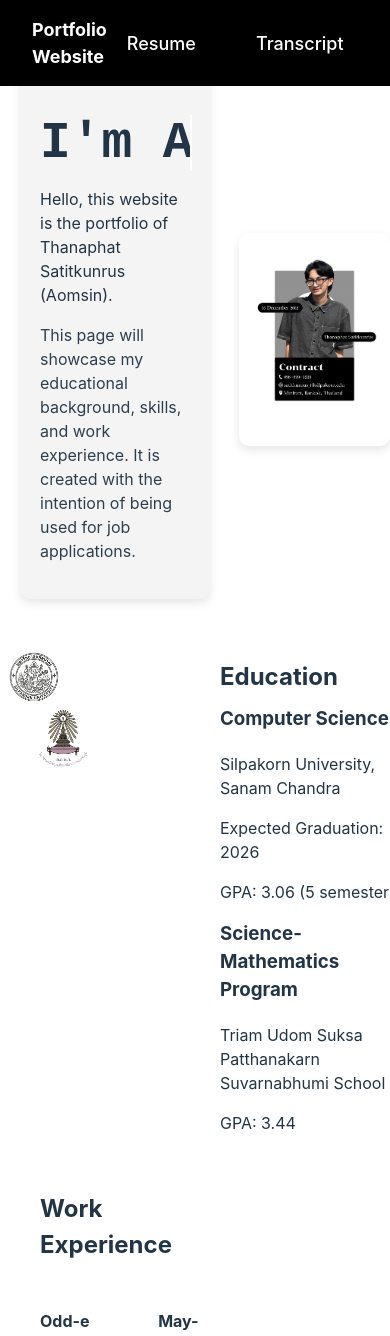
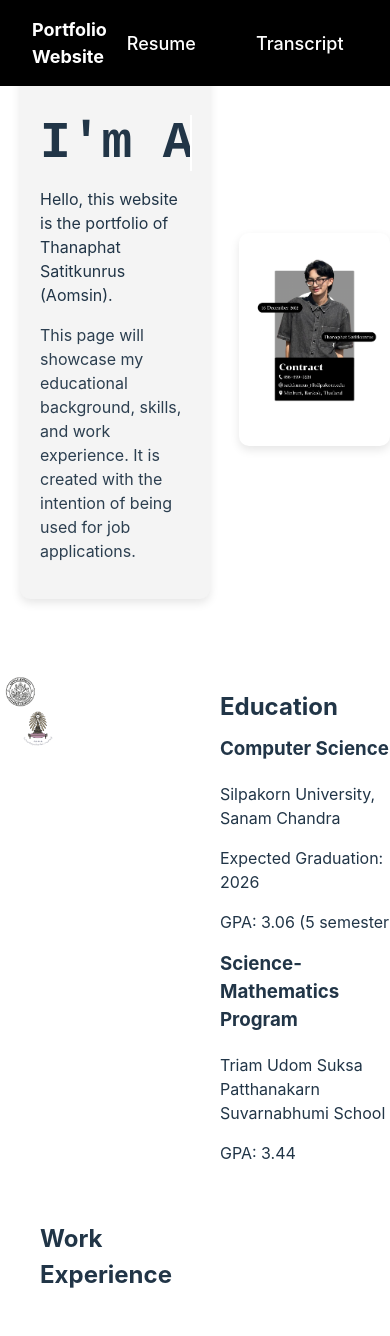
Before and after one commit to a0ms1nn/Portfolio_web, a React (Vite) app: page / in a window 390 px wide. Shown: the top 1336 px of the page. Built offline with nearby package versions, Linux system fonts and the light colour scheme.

Commit message:
edit Css3

```diff
--- a/src/App.css
+++ b/src/App.css
@@ -156,13 +156,13 @@
 
   .containerSchool, .containerEducation {
     width: 50%;
-    margin-top: 20px;
+    margin-top: 50px;
   }
 }
 
 /* ปรับขนาดรูปใน containerSchool */
 .containerSchool img {
-  max-width: 50%;
+  max-width: 30%;
   height: auto;
 }
 
```
